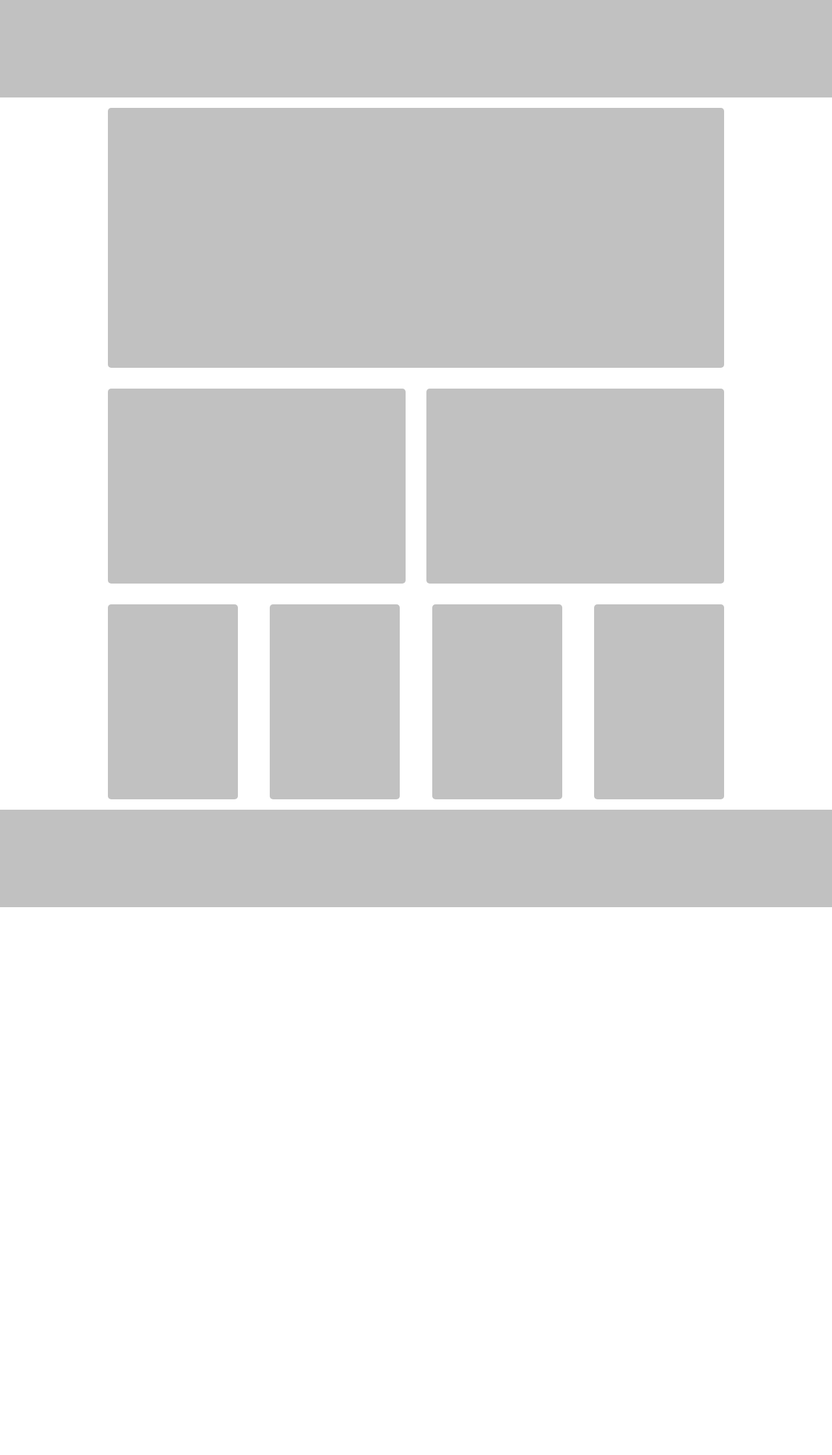
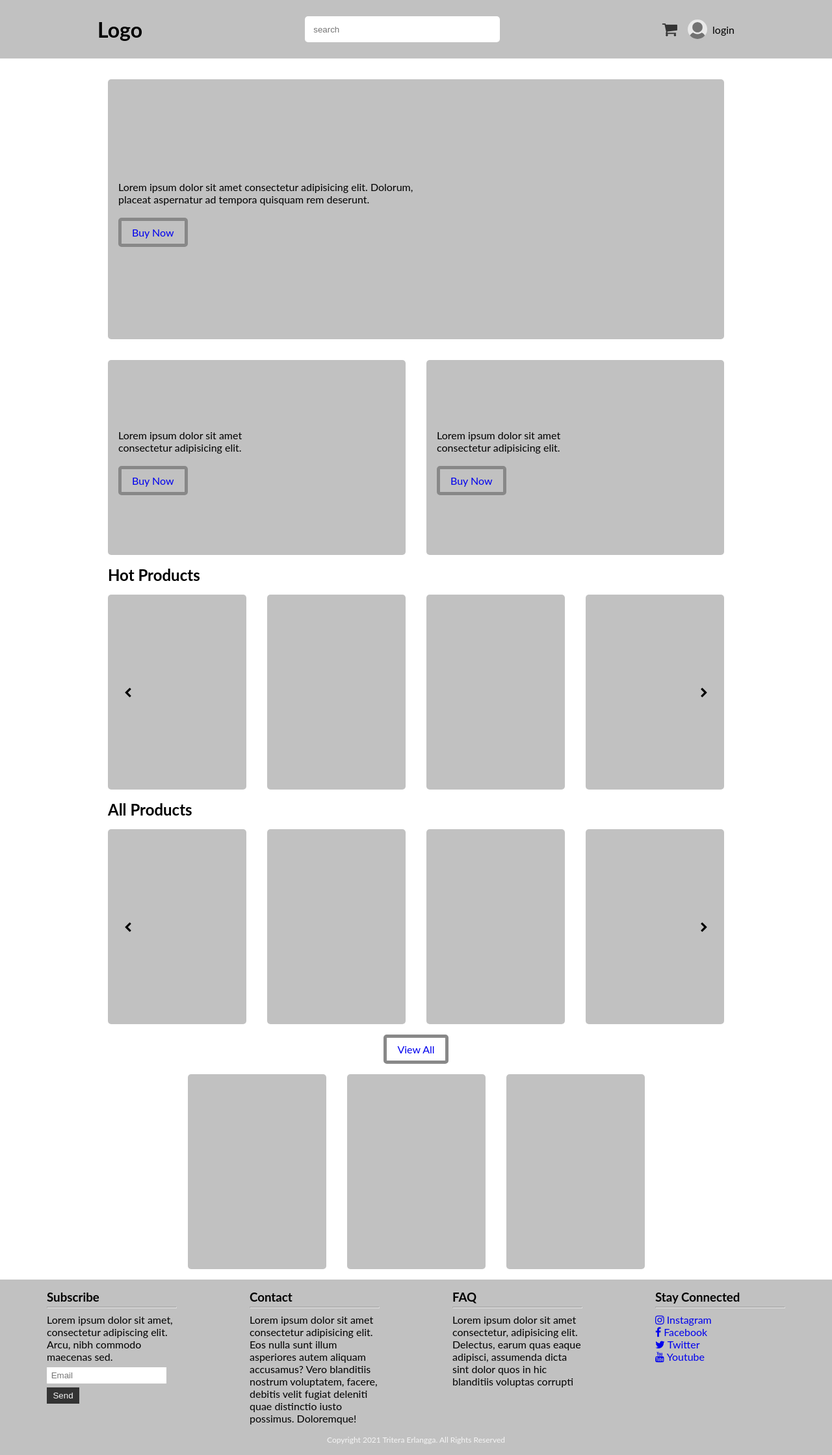
Before and after one commit to troy213/market, a React (Create React App) app in the folder client/: page / in a window 1280 px wide. Shown: the whole page at 65% size. Before the commit the page ends 1396 px from the top, so only its background shows below. Built offline with nearby package versions, Linux system fonts and the light colour scheme.

Commit message:
layout and templating

```diff
--- a/client/src/component/home/App.css
+++ b/client/src/component/home/App.css
@@ -4,17 +4,48 @@
   box-sizing: border-box;
 }
 
-nav,
+html {
+  scroll-behavior: smooth;
+}
+
+/* Global */
+
+@import url('https://fonts.googleapis.com/css2?family=Lato:wght@400;700&family=Roboto&display=swap');
+
+body {
+  font-family: 'Lato', 'Roboto', sans-serif;
+}
+
+.center {
+  display: flex;
+  justify-content: center;
+}
+
+.btn-outline {
+  border-radius: 5px;
+  padding: 0.5em 1em 0.5em 1em;
+  border: 5px solid #888;
+}
+
+a {
+  text-decoration: none;
+}
+
+button {
+  cursor: pointer;
+}
+
+.nav,
 .main-promo,
 .side-promo-item,
-.product,
+.card,
 footer {
   background: rgba(51, 51, 51, 0.3);
 }
 
 .main-promo,
 .side-promo-item,
-.product {
+.card {
   margin: 1em;
   border-radius: 5px;
 }
@@ -25,40 +56,206 @@ footer {
   max-width: 980px;
 }
 
-nav {
-  height: 150px;
+/* Header */
+
+.nav {
+  display: flex;
+  align-items: center;
+  height: 90px;
+  margin-bottom: 1em;
 }
+
+.nav-container {
+  margin: 0 auto;
+  width: 80%;
+  max-width: 980px;
+  display: flex;
+  justify-content: space-between;
+  align-items: center;
+}
+
+.nav-utils {
+  display: flex;
+  align-items: center;
+}
+
+.logo {
+  font-size: xx-large;
+}
+
+.search-bar {
+  display: none;
+}
+
+.search {
+  display: block;
+  font-size: 25px;
+  margin-right: 1rem;
+}
+
+.cart {
+  color: #333;
+  font-size: 25px;
+  margin-right: 1rem;
+}
+
+.avatar {
+  border-radius: 50%;
+  width: 30px;
+  margin-right: 0.5rem;
+}
+
+/* Promo Section */
 
 .promo {
   display: flex;
   flex-direction: column;
 }
 
+.promo-content {
+  display: flex;
+  flex-direction: column;
+  justify-content: center;
+  width: 50%;
+  height: 100%;
+}
+
+.promo-content div {
+  margin-top: 2em;
+}
+
 .main-promo {
+  padding: 1em;
   height: 400px;
 }
 
 .side-promo {
   display: flex;
+  flex-direction: column;
 }
 
 .side-promo-item {
+  padding: 1em;
   height: 300px;
-  width: 100%;
 }
 
-main {
+/* Product Section */
+
+.main {
   margin: 0 auto;
   display: flex;
-  flex-wrap: wrap;
-  justify-content: space-between;
+  flex-direction: column;
 }
 
-.product {
+.main h2 {
+  text-align: center;
+}
+
+.slider {
+  position: relative;
+  display: flex;
+  overflow: hidden;
+  margin-right: 1em;
+}
+
+.chevron {
+  position: absolute;
+  top: 48%;
+}
+
+.chevron.left {
+  left: 41px;
+}
+
+.chevron.right {
+  right: 25px;
+}
+
+.card {
   height: 300px;
-  width: 200px;
+  width: 213px;
+  min-width: 213px;
+}
+
+/* Services section */
+
+.services {
+  display: flex;
+  justify-content: center;
+  flex-wrap: wrap;
 }
 
 footer {
-  height: 150px;
+  padding: 1em;
 }
+
+.footer-content {
+  margin-bottom: 1em;
+}
+
+.footer-content hr {
+  margin: 0.25em 0 0.5em 0;
+}
+
+.subscribe-email {
+  margin-top: 0.5em;
+  height: 25px;
+  padding-left: 0.5em;
+  border: 0;
+}
+
+.subscribe-submit {
+  margin-top: 0.5em;
+  border: 0;
+  height: 25px;
+  width: 50px;
+  background: #333;
+  color: whitesmoke;
+}
+
+.copyright {
+  color: whitesmoke;
+  text-align: center;
+  font-size: 0.75rem;
+}
+
+@media (min-width: 706px) {
+  .side-promo {
+    flex-direction: row;
+  }
+
+  .side-promo-item {
+    height: 300px;
+    width: 100%;
+  }
+
+  .search {
+    display: none;
+  }
+
+  .search-bar {
+    display: block;
+    border-radius: 5px;
+    border: 0;
+    padding: 1em;
+    height: 40px;
+    width: 300px;
+    max-width: 300px;
+  }
+
+  .main h2 {
+    text-align: left;
+    margin-left: 1rem;
+  }
+
+  .footer-container {
+    display: flex;
+    justify-content: space-around;
+    margin-bottom: 1em;
+  }
+
+  .footer-content {
+    width: 200px;
+    margin: 0 0.5em;
+  }
+}
--- a/client/src/component/home/App.js
+++ b/client/src/component/home/App.js
@@ -1,32 +1,202 @@
 import React from 'react'
 import { connect } from 'react-redux'
+import 'font-awesome/css/font-awesome.min.css'
+import avatar from '../../assets/avatar-default.jpg'
 import './App.css'
 
 const App = (props) => {
+  React.useEffect(() => {
+    const test = document.getElementById('test')
+    if (test.scrollWidth) {
+      console.log(document.getElementById('test').scrollWidth)
+    }
+  })
+
   return (
     <>
-      <nav></nav>
+      <nav className='nav'>
+        <div className='nav-container'>
+          <h1 className='logo'>Logo</h1>
+          <input type='text' className='search-bar' placeholder='search' />
+          <div className='nav-utils'>
+            <i className='fa fa-search search'></i>
+            <i className='fa fa-shopping-cart cart'></i>
+            <img src={avatar} alt='avatar' className='avatar' />
+            <p>login</p>
+          </div>
+        </div>
+      </nav>
 
       <div className='container'>
         <section className='promo'>
-          <div className='main-promo'></div>
+          <div className='main-promo'>
+            <div className='promo-content'>
+              <p>
+                Lorem ipsum dolor sit amet consectetur adipisicing elit.
+                Dolorum, placeat aspernatur ad tempora quisquam rem deserunt.
+              </p>
+              <div>
+                <a href='/' className='btn-outline'>
+                  Buy Now
+                </a>
+              </div>
+            </div>
+          </div>
           <div className='side-promo'>
-            <div className='side-promo-item'></div>
-            <div className='side-promo-item'></div>
+            <div className='side-promo-item'>
+              <div className='promo-content'>
+                <p>Lorem ipsum dolor sit amet consectetur adipisicing elit.</p>
+                <div>
+                  <a href='/' className='btn-outline'>
+                    Buy Now
+                  </a>
+                </div>
+              </div>
+            </div>
+            <div className='side-promo-item'>
+              <div className='promo-content'>
+                <p>Lorem ipsum dolor sit amet consectetur adipisicing elit.</p>
+                <div>
+                  <a href='/' className='btn-outline'>
+                    Buy Now
+                  </a>
+                </div>
+              </div>
+            </div>
           </div>
         </section>
 
-        <main>
-          <div className='product'></div>
-          <div className='product'></div>
-          <div className='product'></div>
-          <div className='product'></div>
+        <main className='main'>
+          <h2>Hot Products</h2>
+          <section className='slider hot-products' id='test'>
+            <i className='fa fa-chevron-left chevron left'></i>
+            <i className='fa fa-chevron-right chevron right'></i>
+            <Product />
+            <Product />
+            <Product />
+            <Product />
+            <Product />
+          </section>
+
+          <h2>All Products</h2>
+          <section className='slider all-products'>
+            <i className='fa fa-chevron-left chevron left'></i>
+            <i className='fa fa-chevron-right chevron right'></i>
+            <Product />
+            <Product />
+            <Product />
+            <Product />
+            <Product />
+          </section>
+
+          <div className='center'>
+            <a href='/' className='btn-outline'>
+              View All
+            </a>
+          </div>
         </main>
+
+        <div className='services'>
+          <div className='card'></div>
+          <div className='card'></div>
+          <div className='card'></div>
+        </div>
       </div>
 
-      <footer></footer>
+      <footer>
+        <div className='footer-container'>
+          <div className='footer-content subscribe'>
+            <h3>Subscribe</h3>
+            <hr />
+            <p>
+              Lorem ipsum dolor sit amet, consectetur adipiscing elit. Arcu,
+              nibh commodo maecenas sed.
+            </p>
+            <form>
+              <input
+                type='text'
+                placeholder='Email'
+                className='subscribe-email'
+                name='email'
+              />
+              <br />
+              <button type='submit' className='subscribe-submit'>
+                Send
+              </button>
+            </form>
+          </div>
+          <div className='footer-content contact'>
+            <h3>Contact</h3>
+            <hr />
+            <p>
+              Lorem ipsum dolor sit amet consectetur adipisicing elit. Eos nulla
+              sunt illum asperiores autem aliquam accusamus? Vero blanditiis
+              nostrum voluptatem, facere, debitis velit fugiat deleniti quae
+              distinctio iusto possimus. Doloremque!
+            </p>
+          </div>
+          <div className='footer-content faq'>
+            <h3>FAQ</h3>
+            <hr />
+            Lorem ipsum dolor sit amet consectetur, adipisicing elit. Delectus,
+            earum quas eaque adipisci, assumenda dicta sint dolor quos in hic
+            blanditiis voluptas corrupti
+          </div>
+          <div className='footer-content socials'>
+            <h3>Stay Connected</h3>
+            <hr />
+            <div>
+              <a
+                href='https://www.instagram.com'
+                target='_blank'
+                rel='noreferrer noopener'
+              >
+                <i className='fa fa-instagram'>&nbsp;</i>
+                <span>Instagram</span>
+              </a>
+            </div>
+            <div>
+              <a
+                href='https://www.facebook.com'
+                target='_blank'
+                rel='noreferrer noopener'
+              >
+                <i className='fa fa-facebook'>&nbsp;</i>
+                <span>Facebook</span>
+              </a>
+            </div>
+            <div>
+              <a
+                href='https://www.twitter.com'
+                target='_blank'
+                rel='noreferrer noopener'
+              >
+                <i className='fa fa-twitter'>&nbsp;</i>
+                <span>Twitter</span>
+              </a>
+            </div>
+            <div>
+              <a
+                href='https://www.youtube.com'
+                target='_blank'
+                rel='noreferrer noopener'
+              >
+                <i className='fa fa-youtube'>&nbsp;</i>
+                <span>Youtube</span>
+              </a>
+            </div>
+          </div>
+        </div>
+        <p className='copyright'>
+          Copyright 2021 Tritera Erlangga. All Rights Reserved
+        </p>
+      </footer>
     </>
   )
+}
+
+const Product = (props) => {
+  return <div className='card'></div>
 }
 
 const mapStateToProps = (state) => {
--- a/package.json
+++ b/package.json
@@ -10,9 +10,15 @@
   "author": "",
   "license": "ISC",
   "dependencies": {
+    "@fortawesome/fontawesome": "^1.1.8",
+    "@fortawesome/fontawesome-free-regular": "^5.0.13",
+    "@fortawesome/fontawesome-free-solid": "^5.0.13",
+    "@fortawesome/fontawesome-svg-core": "^1.2.36",
+    "@fortawesome/react-fontawesome": "^0.1.15",
     "cors": "^2.8.5",
     "dotenv": "^10.0.0",
     "express": "^4.17.1",
+    "font-awesome": "^4.7.0",
     "mysql": "^2.18.1"
   }
 }
```
Also changed, not shown: client/src/assets/avatar-default.jpg (added), 1 other file (tests, documents, lock files or other folders).
